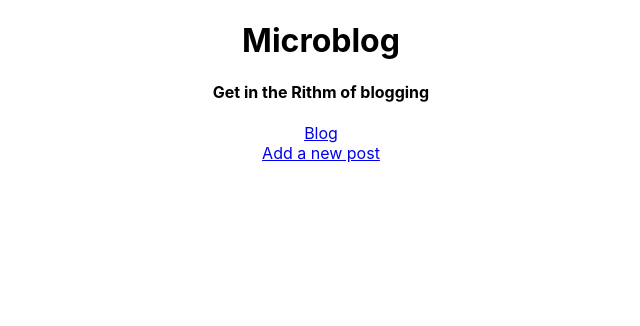
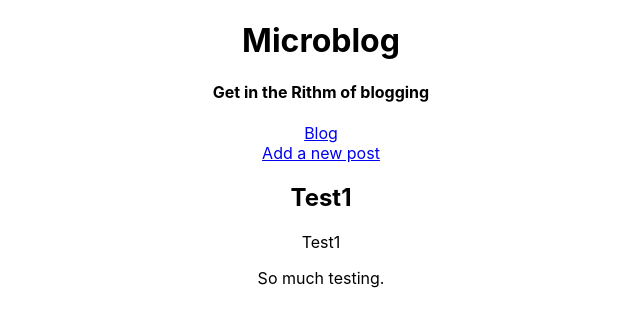
Before and after one commit to SevenSinz/redux-microblog, a React (Create React App) app: page /1 in a window 1280 px wide. Shown: the top 326 px of the page, without its empty margins (319-959 px from the left). Built offline with nearby package versions, Linux system fonts and the light colour scheme.

Commit message:
Add BlogPost.

```diff
--- a/src/App.js
+++ b/src/App.js
@@ -10,7 +10,7 @@ class App extends Component {
   constructor(props) {
     super(props);
     this.state = {
-      blogPosts: [],
+      blogPosts: [{ id: "1", title: "Test1", description: "Test1", body: "So much testing." }],
     }
   }
 
@@ -28,7 +28,8 @@ class App extends Component {
                 {...props} {...this.props} />} />
             <Route exact path="/:id"
               render={(props) => <BlogPost
-                {...props} {...this.props} />} />
+                {...props} {...this.props}
+                blogPosts={this.state.blogPosts} />} />
             <Redirect to="/" />
           </Switch>
         </div>
--- a/src/BlogPost.js
+++ b/src/BlogPost.js
@@ -3,13 +3,23 @@ import React, { Component } from 'react';
 // Need: id, title, descriptio, body
 // Edit button and Delete button
 
+
+
 class BlogPost extends Component {
+
+    findBlog() {
+        const blogId = this.props.match.params.id;
+        return this.props.blogPosts.filter(post => post.id === blogId);
+    }
+
     render() {
+        const blogPost = this.findBlog()[0]
         console.log("What props?", this.props)
         return (
             <div>
-                <h3> {} </h3>
-
+                <h2> {blogPost.title} </h2>
+                <p> {blogPost.description} </p>
+                <p> {blogPost.body} </p>
             </div>
         );
     }
```
